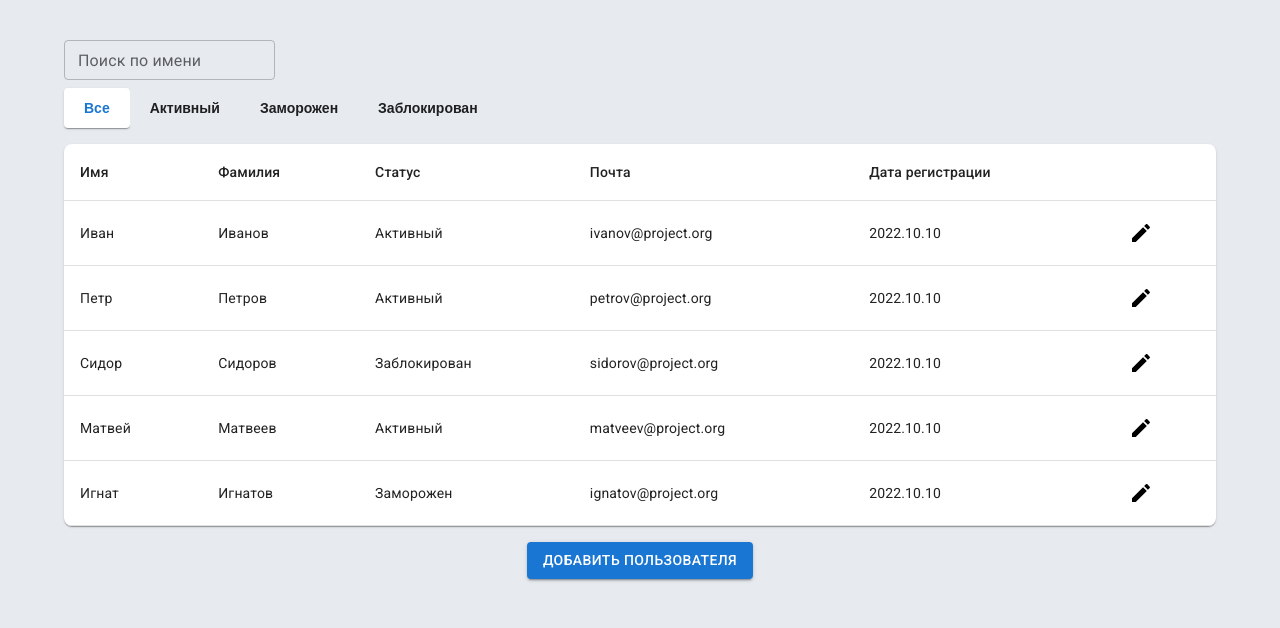
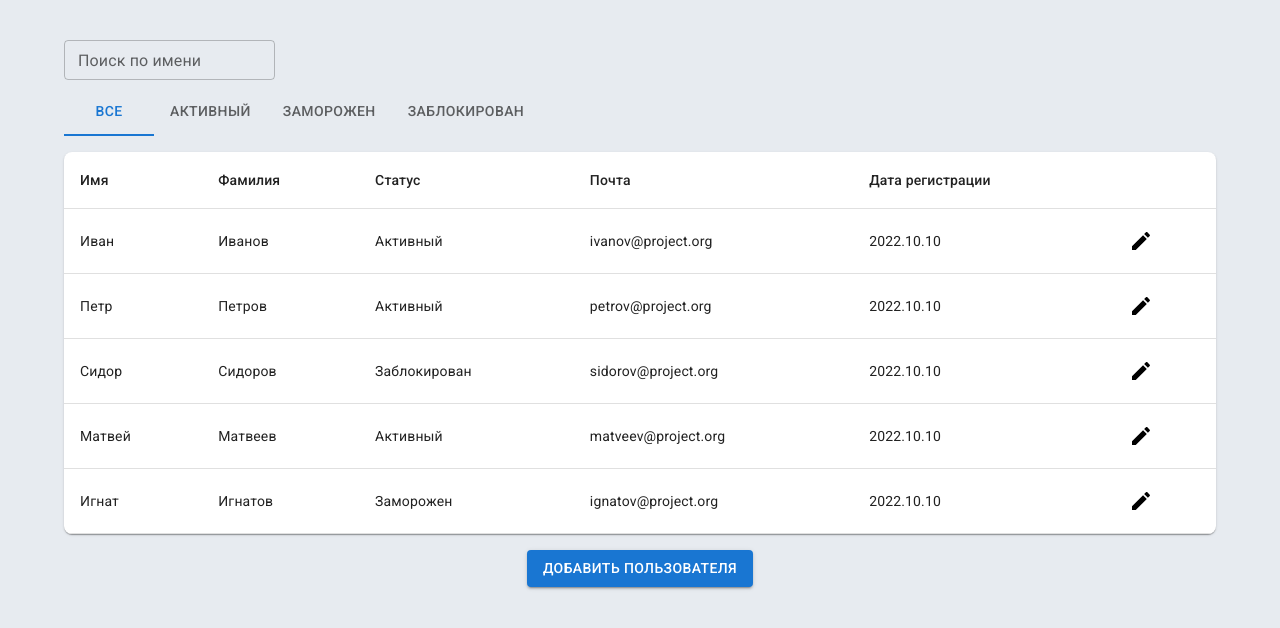
Before and after one commit to NataliaIlina/react-examples, a React app: page / in a window 1280 px wide. Shown: the top 628 px of the page. Built offline with nearby package versions, Linux system fonts and the light colour scheme.

Commit message:
Добавляем MUI Tabs

```diff
--- a/src/components/UsersTable/UsersTable.jsx
+++ b/src/components/UsersTable/UsersTable.jsx
@@ -80,7 +80,12 @@ const UserTable = () => {
         fullWidth={false}
       />
 
-      <Filters value={currentStatus} onChange={onFilterChange} options={FILTERS} />
+      <Filters
+        value={currentStatus}
+        onChange={onFilterChange}
+        options={FILTERS}
+        sx={{ mb: '16px' }}
+      />
 
       <StyledTableWrapper>
         <Table rows={rows} columns={TABLE_COLUMNS} />
--- a/src/ui/Filters/Filters.jsx
+++ b/src/ui/Filters/Filters.jsx
@@ -1,20 +1,14 @@
-import { StyledFilterButton } from 'src/ui/Filters/styled';
 import React from 'react';
-import Box from 'ui/Box/Box';
+import Tabs from '@mui/material/Tabs';
+import Tab from '@mui/material/Tab';
 
-const Filters = ({ value, onChange, options }) => {
+const Filters = ({ value, onChange, options, ...props }) => {
   return (
-    <Box mb="16px">
+    <Tabs value={value} onChange={(e, newValue) => onChange(newValue)} {...props}>
       {options.map((item) => (
-        <StyledFilterButton
-          key={item.label}
-          isActive={value === item.value}
-          onClick={() => onChange(item.value)}
-        >
-          {item.label}
-        </StyledFilterButton>
+        <Tab key={item.label} label={item.label} value={item.value} />
       ))}
-    </Box>
+    </Tabs>
   );
 };
 
--- a/src/ui/Filters/styled.js
+++ /dev/null
@@ -1,18 +0,0 @@
-import styled from '@emotion/styled';
-
-export const StyledFilterButton = styled.button`
-  min-width: 60px;
-  padding: 12px 20px;
-  border: none;
-  border-radius: 4px;
-  font-weight: 600;
-  font-size: 14px;
-  cursor: pointer;
-
-  background-color: ${(props) => (props.isActive ? 'white' : '#e7ebf0')};
-  color: ${(props) => (props.isActive ? '#1976d2' : 'rgba(0,0,0,0.87)')};
-  box-shadow: ${(props) =>
-    props.isActive
-      ? '0px 2px 1px -1px rgb(0 0 0 / 20%), 0px 1px 1px 0px rgb(0 0 0 / 14%), 0px 1px 3px 0px rgb(0 0 0 / 12%)'
-      : 'none'};
-`;
```
